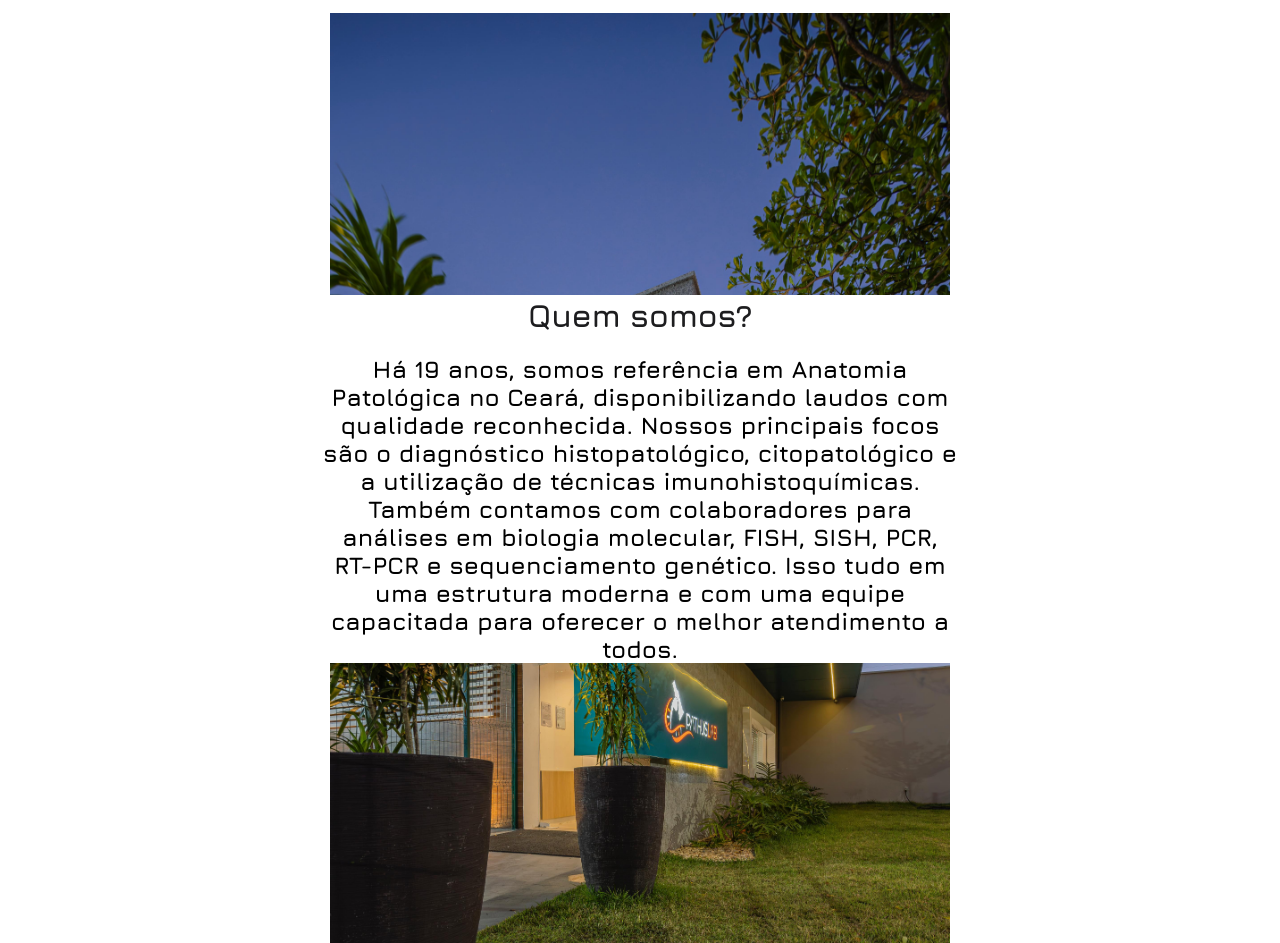
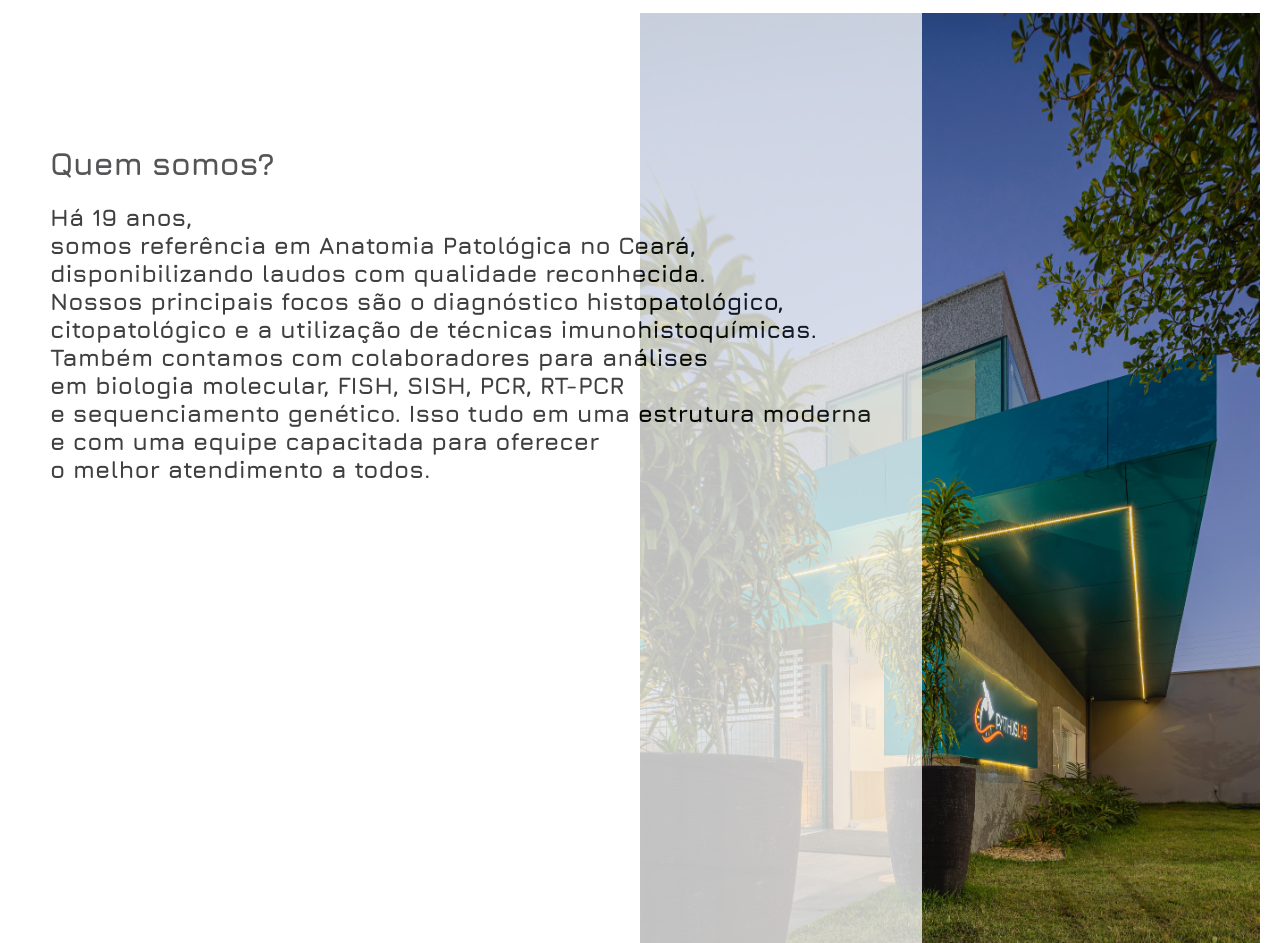
Before and after one commit to marcusnog/Pathu-Lab, a plain HTML site: page index.html in a window 1280 px wide. Shown: the part 1054-1997 px from the top of the page. Drawn offline with nearby package versions, Linux system fonts and the light colour scheme.

Commit message:
new section

```diff
--- a/index.html
+++ b/index.html
@@ -53,8 +53,10 @@
         <section class="spirited-section">
             <div class="container">
                 <p>Quem somos?</p>
-                <h2>Há 19 anos, somos referência em Anatomia Patológica no Ceará, disponibilizando laudos com qualidade reconhecida. Nossos principais focos são o diagnóstico histopatológico, citopatológico e a utilização de técnicas imunohistoquímicas. Também
-                    contamos com colaboradores para análises em biologia molecular, FISH, SISH, PCR, RT-PCR e sequenciamento genético. Isso tudo em uma estrutura moderna e com uma equipe capacitada para oferecer o melhor atendimento a todos.</h2>
+                <h2>Há 19 anos,<br> somos referência em Anatomia Patológica no Ceará,<br> disponibilizando laudos com qualidade reconhecida.<br> Nossos principais focos são o diagnóstico histopatológico,<br> citopatológico e a utilização de técnicas imunohistoquímicas.<br>Também
+                    contamos com colaboradores para análises<br> em biologia molecular, FISH, SISH, PCR, RT-PCR <br> e sequenciamento genético. Isso tudo em uma estrutura moderna<br> e com uma equipe capacitada para oferecer<br> o melhor atendimento a
+                    todos.
+                </h2>
             </div>
             <div class="image">
                 <img src="/public/assets/Pathus-Lado.jpeg" alt="teste" />
--- a/styles/global.css
+++ b/styles/global.css
@@ -135,13 +135,14 @@ main .main-section .text-wrapper {
 
 main .spirited-section {
     display: flex;
-    align-items: center;
-    justify-content: space-between;
 }
 
 main .spirited-section .image {
     flex: 1;
     padding: 20px;
+    text-align: right;
+    position: absolute;
+    top: 0;
 }
 
 main .spirited-section img {
@@ -149,32 +150,27 @@ main .spirited-section img {
 }
 
 main .spirited-section .container {
-    position: absolute;
+    position: relative;
     background-color: var(--text-light);
-    left: 50%;
-    transform: translateX(-50%);
-    flex: 1;
+    height: 1000px;
+    text-align: left;
+    padding: 50px;
+    z-index: 1;
+    overflow: hidden;
+    opacity: 75%;
 }
 
 main .spirited-section>div:first-child p {
     font-size: 2rem;
     font-weight: bold;
     line-height: 2.5rem;
+    margin-top: 100px;
     color: var(--text-dark);
     letter-spacing: -0.6px;
-    flex: 1;
 }
 
 main .spirited-section>div:first-child h2 {
     margin-top: 20px;
-    flex: 1;
-}
-
-main .spirited-section p {
-    color: var(--title-primary-color);
-    font-size: 1.5rem;
-    line-height: 1.8rem;
-    letter-spacing: 0.11px;
 }
 
 main .iphone-section h2 {
```
Also changed, not shown: public/assets/pathus-loc.png (added), public/assets/pathus-logo.svg (added).
